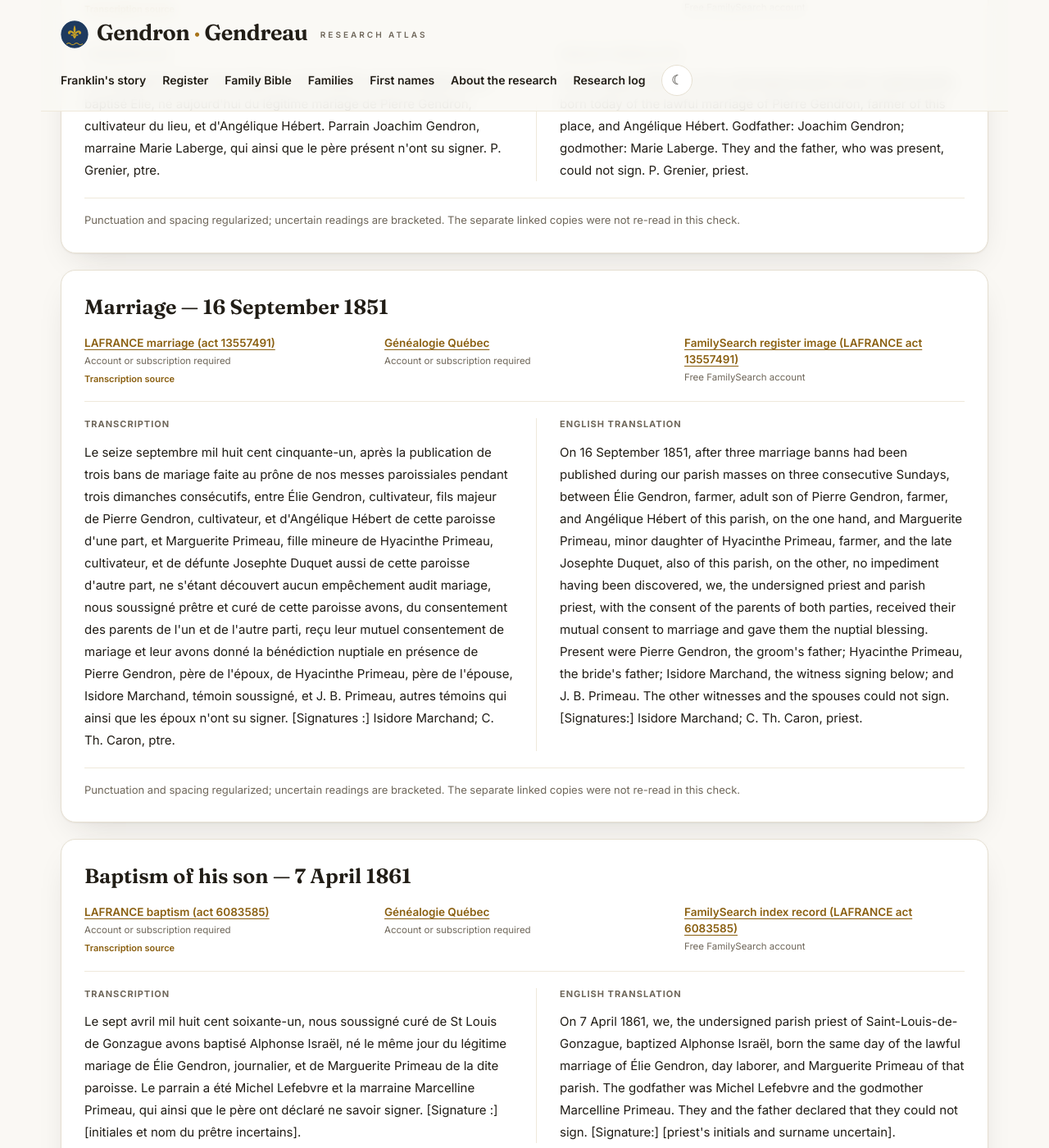
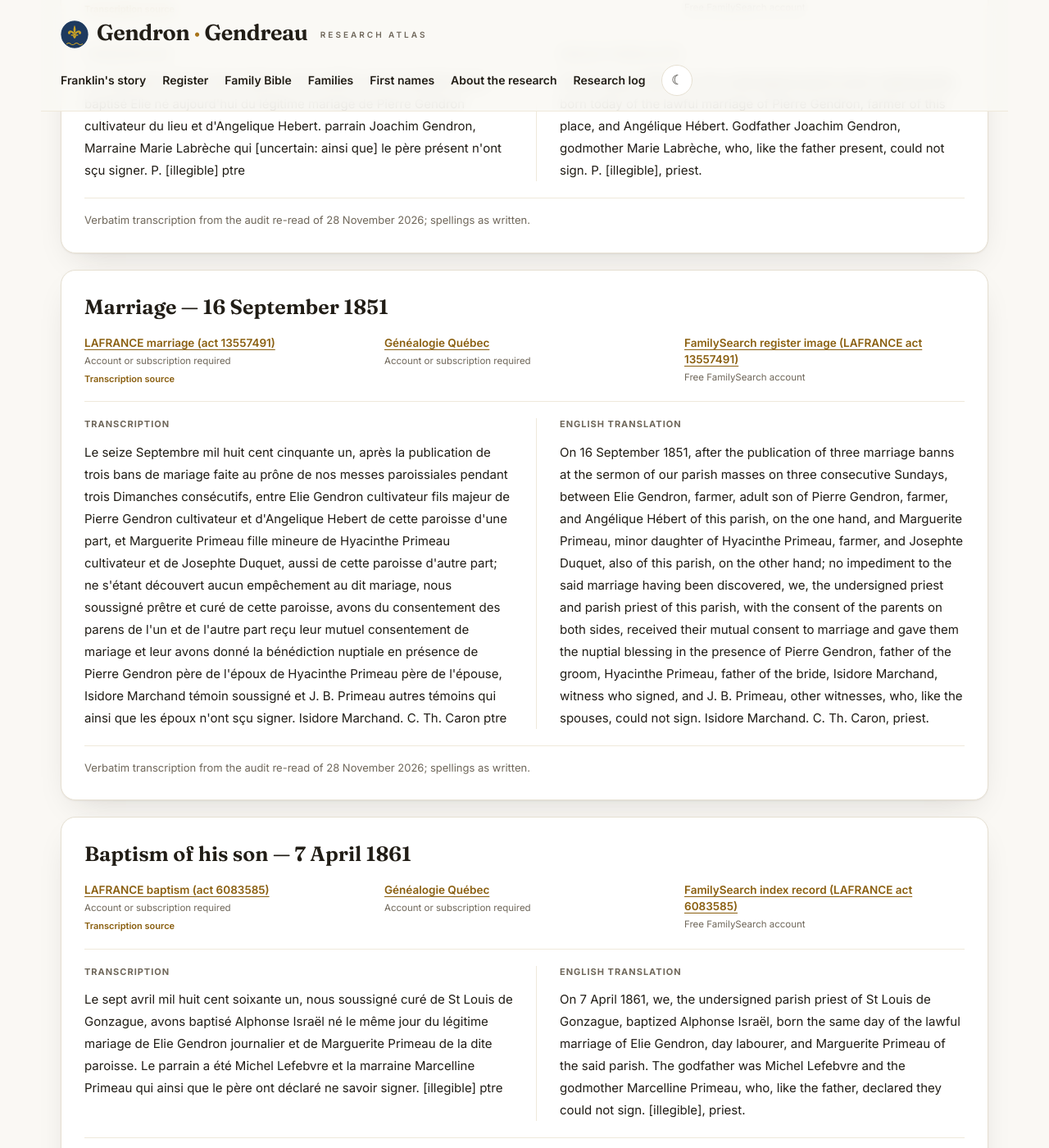
Before and after one commit to vetharmon/gendron-research, a Jekyll site: the page built from _candidates/c186.md, in a window 1280 px wide and 1400 px high, scrolled down 1397 px. Shown: the whole window at 82% size. Built offline with Jekyll 4.4.1, drawn with Linux system fonts in a browser that asks for light colours; part of the change alters nothing that is shown; some of the changed text lies outside the part shown.

Commit message:
Add files via upload

```diff
--- a/_candidates/c186.md
+++ b/_candidates/c186.md
@@ -16,117 +16,112 @@ sources:
 - label: LAFRANCE baptism (act 4588304)
   url: https://www.genealogiequebec.com/Membership/LAFRANCE/acte/4588304
   access: Account or subscription required
-  provenance: Original register image read on 23 November 2026. Same-day birth, both parents and father present are directly recorded.
+  provenance: Original register image read on 23 November 2026. Same-day birth, both parents and father present are directly recorded. Re-read and verified 28 November 2026 — image d1p_01760841.jpg; the signing clause's connective is uncertain in this copy (the parish copy reads it plainly) and the priest's signature is illegible beyond the initial P.
   document_id: act-4588304
   document_primary: true
   document_title: Baptism — 20 August 1826
   document_note: ''
-  transcription: Le vingt août mil huit cent vingt-six, nous prêtre curé soussigné avons baptisé Élie, né aujourd'hui du légitime mariage de Pierre Gendron, cultivateur du lieu, et d'Angélique Hébert. Parrain Joachim Gendron, marraine Marie Laberge, qui ainsi que le père présent n'ont su signer. P. Grenier, ptre.
-  translation: 'On 20 August 1826, we, the undersigned parish priest, baptized Élie, born today of the lawful marriage of Pierre Gendron, farmer of this place, and Angélique Hébert. Godfather: Joachim Gendron; godmother: Marie Laberge. They and the father, who was present, could not sign. P. Grenier, priest.'
+  transcription: "Le vingt Aout mil huit cent vingt six nous prêtre curé soussigné avons baptisé Elie né aujourd'hui du légitime mariage de Pierre Gendron cultivateur du lieu et d'Angelique Hebert. parrain Joachim Gendron, Marraine Marie Labrèche qui [uncertain: ainsi que] le père présent n'ont sçu signer. P. [illegible] ptre"
+  translation: "On 20 August 1826, we, the undersigned parish priest, baptized Elie, born today of the lawful marriage of Pierre Gendron, farmer of this place, and Angélique Hébert. Godfather Joachim Gendron, godmother Marie Labrèche, who, like the father present, could not sign. P. [illegible], priest."
   text_language: fr
   text_type: transcription
-  text_note: Punctuation and spacing regularized; uncertain readings are bracketed. The separate linked copies were not re-read in this check.
+  text_note: "Verbatim transcription from the audit re-read of 28 November 2026; spellings as written."
 - label: LAFRANCE marriage (act 13557491)
   url: https://www.genealogiequebec.com/Membership/LAFRANCE/acte/13557491
   access: Account or subscription required
-  provenance: Original register image read on 23 November 2026. The adult groom’s parents match the 1826 baptism; the bride is a minor. The fathers of both spouses attend. Isidore Marchand signs; the spouses do not.
+  provenance: Original register image read on 23 November 2026. The adult groom’s parents match the 1826 baptism; the bride is a minor. The fathers of both spouses attend. Isidore Marchand signs; the spouses do not. Re-read and verified 28 November 2026 — image d1p_01770457.jpg, act M. 16; the parish copy (entry below) names the bride's mother défunte Josephte Paquet and is signed E. Th. Baron, against Duquet and C. Th. Caron here — each copy is transcribed as it reads.
   document_id: act-13557491
   document_primary: true
   document_title: Marriage — 16 September 1851
   document_note: ''
-  transcription: Le seize septembre mil huit cent cinquante-un, après la publication de trois bans de mariage faite au prône de nos messes paroissiales pendant trois dimanches consécutifs, entre Élie Gendron, cultivateur, fils majeur de Pierre Gendron, cultivateur, et d'Angélique Hébert de cette paroisse d'une part, et Marguerite Primeau, fille mineure de Hyacinthe Primeau, cultivateur, et de défunte Josephte Duquet aussi de cette paroisse d'autre part, ne s'étant découvert aucun empêchement audit mariage, nous soussigné prêtre et curé de cette paroisse avons, du consentement des parents de l'un et de l'autre parti, reçu leur mutuel consentement de mariage et leur avons donné la bénédiction nuptiale en présence de Pierre Gendron, père de l'époux, de Hyacinthe Primeau, père de l'épouse, Isidore Marchand, témoin soussigné, et J. B. Primeau, autres témoins qui ainsi que les époux n'ont su signer. [Signatures :] Isidore Marchand; C. Th. Caron, ptre.
-  translation: On 16 September 1851, after three marriage banns had been published during our parish masses on three consecutive Sundays, between Élie Gendron, farmer, adult son of Pierre Gendron, farmer, and Angélique Hébert of this parish, on the one hand, and Marguerite Primeau, minor daughter of Hyacinthe Primeau, farmer, and the late Josephte Duquet, also of this parish, on the other, no impediment having been discovered, we, the undersigned priest and parish priest, with the consent of the parents of both parties, received their mutual consent to marriage and gave them the nuptial blessing. Present were Pierre Gendron, the groom's father; Hyacinthe Primeau, the bride's father; Isidore Marchand, the witness signing below; and J. B. Primeau. The other witnesses and the spouses could not sign. [Signatures:] Isidore Marchand; C. Th. Caron, priest.
+  transcription: "Le seize Septembre mil huit cent cinquante un, après la publication de trois bans de mariage faite au prône de nos messes paroissiales pendant trois Dimanches consécutifs, entre Elie Gendron cultivateur fils majeur de Pierre Gendron cultivateur et d'Angelique Hebert de cette paroisse d'une part, et Marguerite Primeau fille mineure de Hyacinthe Primeau cultivateur et de Josephte Duquet, aussi de cette paroisse d'autre part; ne s'étant découvert aucun empêchement au dit mariage, nous soussigné prêtre et curé de cette paroisse, avons du consentement des parens de l'un et de l'autre part reçu leur mutuel consentement de mariage et leur avons donné la bénédiction nuptiale en présence de Pierre Gendron père de l'époux de Hyacinthe Primeau père de l'épouse, Isidore Marchand témoin soussigné et J. B. Primeau autres témoins qui ainsi que les époux n'ont sçu signer. Isidore Marchand. C. Th. Caron ptre"
+  translation: "On 16 September 1851, after the publication of three marriage banns at the sermon of our parish masses on three consecutive Sundays, between Elie Gendron, farmer, adult son of Pierre Gendron, farmer, and Angélique Hébert of this parish, on the one hand, and Marguerite Primeau, minor daughter of Hyacinthe Primeau, farmer, and Josephte Duquet, also of this parish, on the other hand; no impediment to the said marriage having been discovered, we, the undersigned priest and parish priest of this parish, with the consent of the parents on both sides, received their mutual consent to marriage and gave them the nuptial blessing in the presence of Pierre Gendron, father of the groom, Hyacinthe Primeau, father of the bride, Isidore Marchand, witness who signed, and J. B. Primeau, other witnesses, who, like the spouses, could not sign. Isidore Marchand. C. Th. Caron, priest."
   text_language: fr
   text_type: transcription
-  text_note: Punctuation and spacing regularized; uncertain readings are bracketed. The separate linked copies were not re-read in this check.
+  text_note: "Verbatim transcription from the audit re-read of 28 November 2026; spellings as written."
 - label: LAFRANCE baptism (act 6083585)
   url: https://www.genealogiequebec.com/Membership/LAFRANCE/acte/6083585
   access: Account or subscription required
-  provenance: Original register image read on 23 November 2026. The child is born and baptized 7 April 1861; the father is a day laborer and included in the inability-to-sign clause.
+  provenance: Original register image read on 23 November 2026. The child is born and baptized 7 April 1861; the father is a day laborer and included in the inability-to-sign clause. Re-read and verified 28 November 2026 — image d1p_01910135.jpg, act B. 59; the priest's signature is illegible beyond ptre.
   document_id: act-6083585
   document_primary: true
   document_title: Baptism of his son — 7 April 1861
   document_note: The body of B59 is legible; the elaborate priest’s signature is not confidently expanded. The separate census initials remain a qualified collateral household, not a substitute for the parent-linked marriage.
-  transcription: Le sept avril mil huit cent soixante-un, nous soussigné curé de St Louis de Gonzague avons baptisé Alphonse Israël, né le même jour du légitime mariage de Élie Gendron, journalier, et de Marguerite Primeau de la dite paroisse. Le parrain a été Michel Lefebvre et la marraine Marcelline Primeau, qui ainsi que le père ont déclaré ne savoir signer. [Signature :] [initiales et nom du prêtre incertains].
-  translation: On 7 April 1861, we, the undersigned parish priest of Saint-Louis-de-Gonzague, baptized Alphonse Israël, born the same day of the lawful marriage of Élie Gendron, day laborer, and Marguerite Primeau of that parish. The godfather was Michel Lefebvre and the godmother Marcelline Primeau. They and the father declared that they could not sign. [Signature:] [priest's initials and surname uncertain].
+  transcription: "Le sept avril mil huit cent soixante un, nous soussigné curé de St Louis de Gonzague, avons baptisé Alphonse Israël né le même jour du légitime mariage de Elie Gendron journalier et de Marguerite Primeau de la dite paroisse. Le parrain a été Michel Lefebvre et la marraine Marcelline Primeau qui ainsi que le père ont déclaré ne savoir signer. [illegible] ptre"
+  translation: "On 7 April 1861, we, the undersigned parish priest of St Louis de Gonzague, baptized Alphonse Israël, born the same day of the lawful marriage of Elie Gendron, day labourer, and Marguerite Primeau of the said parish. The godfather was Michel Lefebvre and the godmother Marcelline Primeau, who, like the father, declared they could not sign. [illegible], priest."
   text_language: fr
   text_type: transcription
-  text_note: The body of B59 is legible; the elaborate priest’s signature is not confidently expanded. The separate census initials remain a qualified collateral household, not a substitute for the parent-linked marriage.
+  text_note: "Verbatim transcription from the audit re-read of 28 November 2026; spellings as written."
 - label: Généalogie Québec
   url: https://www.genealogiequebec.com/Membership/LAFRANCE/img/acte/4588304
   access: Account or subscription required
-  provenance: Recorded in the source research notes.
+  provenance: Recorded in the source research notes. Direct-image link to the same act image (d1p_01760841.jpg) verified for the LAFRANCE entry above, 28 November 2026; the transcription there applies to this image.
+  transcription: "Le vingt Aout mil huit cent vingt six nous prêtre curé soussigné avons baptisé Elie né aujourd'hui du légitime mariage de Pierre Gendron cultivateur du lieu et d'Angelique Hebert. parrain Joachim Gendron, Marraine Marie Labrèche qui [uncertain: ainsi que] le père présent n'ont sçu signer. P. [illegible] ptre"
   document_id: act-4588304
   document_primary: false
 - label: Généalogie Québec
   url: https://www.genealogiequebec.com/Membership/LAFRANCE/img/acte/13557491
   access: Account or subscription required
-  provenance: Recorded in the source research notes.
+  provenance: Recorded in the source research notes. Direct-image link to the same act image (d1p_01770457.jpg) verified for the LAFRANCE entry above, 28 November 2026; the transcription there applies to this image.
+  transcription: "Le seize Septembre mil huit cent cinquante un, après la publication de trois bans de mariage faite au prône de nos messes paroissiales pendant trois Dimanches consécutifs, entre Elie Gendron cultivateur fils majeur de Pierre Gendron cultivateur et d'Angelique Hebert de cette paroisse d'une part, et Marguerite Primeau fille mineure de Hyacinthe Primeau cultivateur et de Josephte Duquet, aussi de cette paroisse d'autre part; ne s'étant découvert aucun empêchement au dit mariage, nous soussigné prêtre et curé de cette paroisse, avons du consentement des parens de l'un et de l'autre part reçu leur mutuel consentement de mariage et leur avons donné la bénédiction nuptiale en présence de Pierre Gendron père de l'époux de Hyacinthe Primeau père de l'épouse, Isidore Marchand témoin soussigné et J. B. Primeau autres témoins qui ainsi que les époux n'ont sçu signer. Isidore Marchand. C. Th. Caron ptre"
   document_id: act-13557491
   document_primary: false
 - label: Généalogie Québec
   url: https://www.genealogiequebec.com/Membership/LAFRANCE/img/acte/6083585
   access: Account or subscription required
-  provenance: Recorded in the source research notes.
+  provenance: Recorded in the source research notes. Direct-image link to the same act image (d1p_01910135.jpg) verified for the LAFRANCE entry above, 28 November 2026; the transcription there applies to this image.
+  transcription: "Le sept avril mil huit cent soixante un, nous soussigné curé de St Louis de Gonzague, avons baptisé Alphonse Israël né le même jour du légitime mariage de Elie Gendron journalier et de Marguerite Primeau de la dite paroisse. Le parrain a été Michel Lefebvre et la marraine Marcelline Primeau qui ainsi que le père ont déclaré ne savoir signer. [illegible] ptre"
   document_id: act-6083585
   document_primary: false
 - label: FamilySearch register image (LAFRANCE act 13557491)
   url: https://www.familysearch.org/ark:/61903/3:1:3QSQ-G993-ZG3H
   access: Free FamilySearch account
-  provenance: Quebec, Catholic Parish Registers, 1621-1979 — image 254, DGS 005468919. Matched to the LAFRANCE act on name, date and parents (12 Nov 2026).
+  provenance: Quebec, Catholic Parish Registers, 1621-1979 — image 254, DGS 005468919. Matched to the LAFRANCE act on name, date and parents (12 Nov 2026). Re-read and verified 28 November 2026 — image 254 of 581, film 005468919, act M.16; this copy names the bride's mother défunte Josephte Paquet and is signed E. Th. Baron, against Duquet and C. Th. Caron in the civil copy — each copy is transcribed as it reads.
+  transcription: "Le seize septembre mil huit cent cinquante un, après la publication de trois bans de mariage faite au prône de nos messes paroissiales pendant trois dimanches consécutifs entre Elie Gendron cultivateur fils majeur de Pierre Gendron cultivateur et d'Angélique Hébert de cette paroisse d'une part; et Marguerite Primeau fille mineure de Hyacinthe Primeau cultivateur et de défunte Josephte Paquet aussi de cette paroisse d'autre part; ne s'étant découvert aucun empêchement au dit mariage, nous soussigné prêtre et curé de cette paroisse, avons du consentement des parens de l'un et de l'autre part, reçu leur mutuel consentement de mariage et leur avons donné la bénédiction nuptiale en présence de Pierre Gendron père de l'époux, de Hyacinthe Primeau père de l'épouse, d'Isidore Marchand témoin soussigné et J.B. Primeau autre témoin qui ainsi que les époux n'ont su signer. Isidore Marchand. E. Th. Baron ptre"
   document_id: act-13557491
   document_primary: false
 - label: FamilySearch register image (LAFRANCE act 4588304)
   url: https://www.familysearch.org/ark:/61903/3:1:3QS7-L993-W2LV
   access: Free FamilySearch account
-  provenance: Quebec, Catholic Parish Registers, 1621-1979 — image 328, DGS 5468917. Matched to the LAFRANCE act on name, date and parents (12 Nov 2026).
+  provenance: Quebec, Catholic Parish Registers, 1621-1979 — image 328, DGS 5468917. Matched to the LAFRANCE act on name, date and parents (12 Nov 2026). Re-read and verified 28 November 2026 — image 328 of 480, film 005468917; this copy reads the birth as né avant hier (18 August) against aujourd'hui in the civil copy and the index date — each copy is transcribed as it reads.
+  transcription: "Le vingt Aout mil huit cent vingt six, nous prêtre Curé soussigné avons baptisé Elie né avant hier du légitime Mariage de Pierre Gendron Cultivateur du lieu et d'Angélique Hébert. parrain Joachim Gendron, Marraine Marie [uncertain: Lebreche] qui ainsi que le père présent n'ont su signer. [uncertain: P. — signature illegible] ptre"
   document_id: act-4588304
   document_primary: false
 - label: FamilySearch index record (LAFRANCE act 6083585)
   url: https://www.familysearch.org/ark:/61903/1:1:X4QW-QSB7
   access: Free FamilySearch account
-  provenance: FamilySearch index record for the same act, verified against LAFRANCE (12 Nov 2026); the register image was not located in the FamilySearch film — see research notes.
+  provenance: FamilySearch index record for the same act, verified against LAFRANCE (12 Nov 2026); the register image was not located in the FamilySearch film — see research notes. Index record re-read 28 November 2026; its fields agree with the act as read above.
+  text_note: "Structured transcription of the index record as displayed, 28 November 2026."
+  transcription: "FamilySearch index record (Quebec Parish Registers, 1621-1979) — Alphonse Israël Gendron: baptism, 7 April 1861, Saint-Louis-de-Gonzague, Beauharnois, Canada East; father Elie Gendron; mother Marguerite Primeau; digital folder / microfilm number 005469417; no image number is given on the index page."
   document_id: act-6083585
   document_primary: false
 - label: 1851 census original — St-Louis-de-Gonzague, page 3
   url: https://data2.collectionscanada.gc.ca/e/e092/e002296780.jpg
   access: Public LAC scan
-  provenance: Library and Archives Canada, 1851 census, Saint-Louis-de-Gonzague, Beauharnois, reel C-1112, stamped page 3, lines 18–21, image e002296780. The existing Sheet citation was recovered; the full public image and its page 4 continuation were directly read on 23 November 2026.
+  provenance: Library and Archives Canada, 1851 census, Saint-Louis-de-Gonzague, Beauharnois, reel C-1112, stamped page 3, lines 18–21, image e002296780. The existing Sheet citation was recovered; the full public image and its page 4 continuation were directly read on 23 November 2026. Re-read 28 November 2026 (the same pages were audited for C181 in wave 81); the Gendron group at lines 18–21 was additionally read directly from the page image by the auditor — line 18's age is 25 and line 20's surname is Guérin.
   document_id: census-1851-st-louis-de-gonzague-p3-4
   document_primary: true
   document_title: 1851 census — Saint-Louis-de-Gonzague, pages 3–4, lines 18–21
   document_note: Selected entries only, joined across the two pages. The printed age heading means age at the next birthday. The birthplace abbreviation C is retained without expanding it into a particular locality. The continuation marks all four people married but gives no names of spouses, parents, or other explicit relationships. Initials alone do not establish whether E. Gendron is Étienne or Élie. The separately documented marriage of Élie Gendron and Marguerite Primeau supports the competing Élie identification.
-  transcription: '[Extrait des lignes 18–21 du recensement personnel, pages estampillées 3–4. Page 3 : noms, profession ou occupation, lieu de naissance, religion, âge au jour anniversaire de naissance suivant et sexe. Page 4 : colonne 9, « Marié ou non marié ». Les renvois sont développés entre crochets; les initiales des prénoms ne sont pas développées.]
+  transcription: "Recensement personnel, District de recensement No 12, paroisse St Louis de Gonzague, page 3 (image e002296780) — Gendron group, lines 18–21: 18. E. Gendron — journalier — lieu de naissance French — Catholique — âge 25 — homme. 19. M. [uncertain: Tanneau] — — French — Catholique — 18 — femme. 20. J. Guérin — journalier — French — Catholique — 23 — homme. 21. A. Gendron — — French — Catholique — 21 — femme. Page totals as footed: birthplaces Ecosse 4, B. Canadien 5, French 41; religions Presbytérien 9, Catholique 41; 30 hommes, 20 femmes. Ages are as at the next birthday, per the printed column heading."
 
-    18. E. Gendron; journalier; C; catholique; 25; homme; [marque dans la colonne des personnes mariées].
-
-    19. M. Primeau; [occupation non indiquée]; [C]; [catholique]; 18; femme; [marque dans la colonne des personnes mariées].
-
-    20. J. Guérin; journalier; [C]; [catholique]; 23; homme; [marque dans la colonne des personnes mariées].
-
-    21. A. Gendron; [occupation non indiquée]; [C]; [catholique]; 21; femme; [marque dans la colonne des personnes mariées].'
-  translation: '[Extract of lines 18–21 of the personal census, stamped pages 3–4. Page 3: names, profession or occupation, birthplace, religion, age at next birthday, and sex. Page 4: column 9, ''Married or unmarried.'' Ditto marks are expanded in brackets; the given-name initials are not expanded.]
-
-    18. E. Gendron; day laborer; C; Catholic; 25; male; [marked in the married column].
-
-    19. M. Primeau; [occupation not stated]; [C]; [Catholic]; 18; female; [marked in the married column].
-
-    20. J. Guérin; day laborer; [C]; [Catholic]; 23; male; [marked in the married column].
-
-    21. A. Gendron; [occupation not stated]; [C]; [Catholic]; 21; female; [marked in the married column].'
   text_language: fr
   text_type: partial_transcription
-  text_note: Selected entries only, joined across the two pages. The printed age heading means age at the next birthday. The birthplace abbreviation C is retained without expanding it into a particular locality. The continuation marks all four people married but gives no names of spouses, parents, or other explicit relationships. Initials alone do not establish whether E. Gendron is Étienne or Élie. The separately documented marriage of Élie Gendron and Marguerite Primeau supports the competing Élie identification.
+  text_note: "Structured transcription from the audit re-read of 28 November 2026, replacing the earlier extract. The surname at line 20 was settled as Guérin by a zoomed letter-by-letter verification read the same day (wave 81) and by the auditor's own read of the page image; a fresh full-page read returning Gendron at lines 19–20 and age 23 at line 18 was not credited against those reads. The surname at line 19 remains unresolved — read as Primeau in the earlier pass, Paineau in the first audit read, and Tanneau in the zoomed verification read."
 - label: 1851 census original — page 4 continuation
   url: https://data2.collectionscanada.gc.ca/e/e092/e002296781.jpg
   access: Public LAC scan
-  provenance: Library and Archives Canada, reel C-1112, stamped page 4, image e002296781. Directly read on 23 November 2026 together with page 3. Column 9 marks lines 18–21 married; the continuation supplies no spouse or parent names.
+  provenance: Library and Archives Canada, reel C-1112, stamped page 4, image e002296781. Directly read on 23 November 2026 together with page 3. Column 9 marks lines 18–21 married; the continuation supplies no spouse or parent names. Re-read 28 November 2026 — the continuation of the same 50 lines (columns 9–38), not a further set of persons.
+  text_note: "Structured transcription from the audit re-read of 28 November 2026."
+  transcription: "Page 4 continuation (image e002296781), columns 9–30 for the same lines 18–21: column 9 (Marié ou non marié) is marked for each of lines 18, 19, 20 and 21 — E. and M. read as a married pair, and J. and A. likewise. Each of the four is marked as a member of the family in column 12 or 13 according to sex; none of the four carries a mark for absent family member, deaf-mute, blind, insane, school attendance, or a birth or death in 1851, and columns 28–30 are blank for them. The houses section of the page lists 7 houses for the page, all one-storey wood construction, one housing 2 families, with a cordonnier's shop (Allan), a boucher's shop (Huet) and a meunier's boutique (Perrot)."
   document_id: census-1851-st-louis-de-gonzague-p3-4
   document_primary: false
 - label: LAC census item 22968506
   url: https://recherche-collection-search.bac-lac.gc.ca/eng/Home/Record?app=census&IdNumber=22968506&ST=SCTB
   access: Public archive record
-  provenance: 'Existing archive-description citation preserved from the research Sheet: E. Gendron, 25, 1851, Saint-Louis-de-Gonzague, page 3, line 18, reel C-1112, image e002296780. The catalogue description was not reopened in this pass; the two original scans were directly read.'
+  provenance: 'Existing archive-description citation preserved from the research Sheet: E. Gendron, 25, 1851, Saint-Louis-de-Gonzague, page 3, line 18, reel C-1112, image e002296780. The catalogue description was not reopened in this pass; the two original scans were directly read. The item was re-read as displayed for this audit on 28 November 2026 and agrees with the citation.'
+  transcription: "Library and Archives Canada census item 22968506, as displayed — Gendron, E: Census of 1851 (Canada East, Canada West, New Brunswick and Nova Scotia), male, age 25 years, estimated year of birth 1826; province Canada East (Quebec); district Beauharnois (county), number 1; sub-district St. Louis de Gonzague, number 13; page number 3, line number 18; reference RG31 — Statistics Canada; microfilm reel C-1112; image number e002296780."
+  text_note: "Structured transcription of the catalogue record as displayed, 28 November 2026."
   document_id: census-1851-st-louis-de-gonzague-p3-4
   document_primary: false
 filenames:
```
